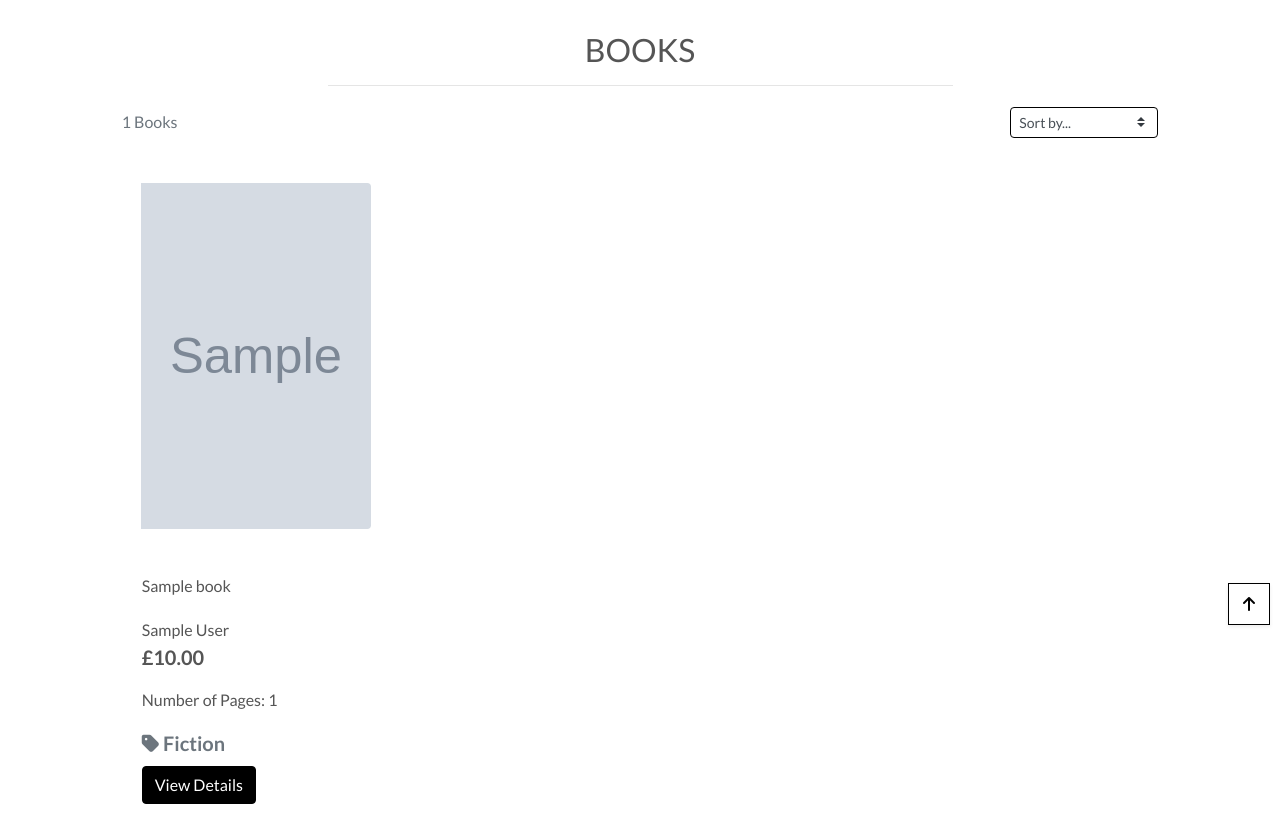
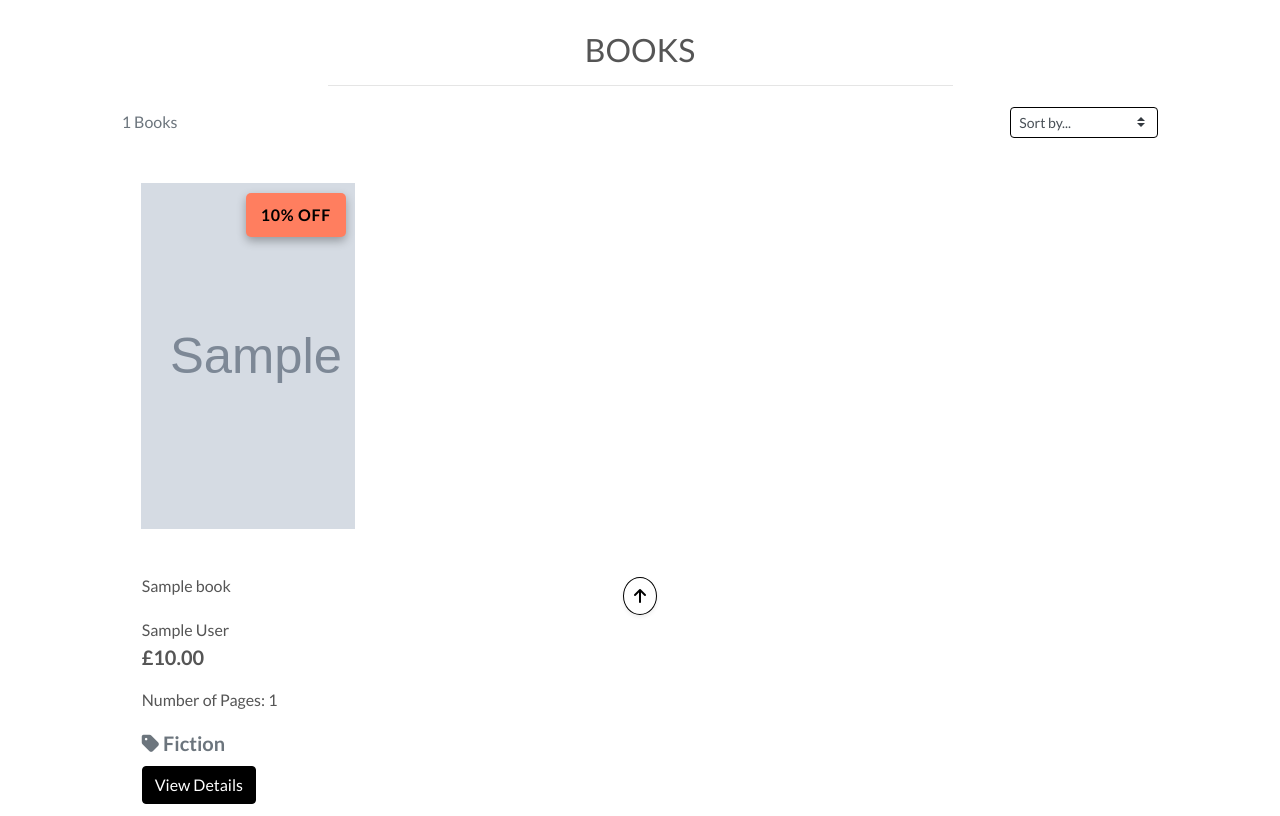
Before and after one commit to paddyw11/paiges-books, a Django app: page /books/ in a window 1280 px wide. Shown: the part 165-981 px from the top of the page. Run offline with Django 3.2, Linux system fonts and the light colour scheme; data comes from the database, SQL or seed files in the repository; tables that the repository leaves empty hold one stand-in row (values such as "Sample post"); grey boxes marked "Sample" are stand-in pictures; parts of the project's set-up code (start-up, migrations or seed data) failed here and were passed over; some libraries are stand-ins or nearby versions.

Commit message:
feat: added offer stickers/tags on books with offer true

```diff
--- a/books/templates/books/books.html
+++ b/books/templates/books/books.html
@@ -55,12 +55,29 @@
                                             <img class="cover" src="{{ book.image.url }}" alt="{{ book.title }}">
                                         </a>
                                         <div class="spine"></div>
+                                        {% if book.offer %}
+                                            <div class="image-flash">
+                                                <p class="offer">10% OFF</p>
+                                            </div>
+                                        {% else %}
+                                            <p> No OFFER</p>
+                                        {% endif %}
                                     {% else %}
                                         <a href="{% url 'book_detail' book.id %}">
                                             <img class="cover" src="{{ MEDIA_URL }}noimage.png" alt="{{ book.title }}">
                                         </a>
                                         <div class="spine"></div>
+                                        {% if book.offer %}
+                                            <div class="image-flash">
+                                                <p class="offer">10% OFF</p>
+                                            </div>
+                                        {% else %}
+                                            <p> No OFFER</p>
+                                        {% endif %}
+
                                     {% endif %}
+
+
                                 </div>
                             </div>
                             <div class="card-body pb-0">
--- a/static/css/base.css
+++ b/static/css/base.css
@@ -100,10 +100,40 @@ body {
 	width:230px;
 
 	position:relative;
+    overflow: hidden;
 
 	-webkit-perspective: 1200px;
 	   -moz-perspective: 1200px;
 	        perspective: 1200px;
+}
+
+.image-flash {
+    position: absolute;
+    top: 10px;  /* Adjust this value to control vertical placement */
+    right: 25px;  /* Adjust this value to control horizontal placement */
+    background-color: #ff7e5f;  /* Bright color to make it pop */
+    color: #fff;
+    font-size: 0.9rem;  /* Smaller font size for a sticker look */
+    font-weight: bold;
+    padding: 5px 10px;
+    border-radius: 5px;  /* Rounded edges for the sticker */
+    z-index: 10;  /* Ensures the sticker is above other content */
+    box-shadow: 0 4px 10px rgba(0,0,0,0.3);  /* A little shadow for depth */
+    text-transform: uppercase;
+    letter-spacing: 0.05em;
+}
+
+.bookWrap .image-flash p {
+    margin: 0;  /* Ensure the text has no margin */
+}
+
+.offer {
+    margin: 0;  /* Remove default margin */
+    font-size: 1rem;  /* Adjust font size as needed */
+    font-weight: bold;  /* Make the text bold */
+    color: rgb(0, 0, 0);  /* White text for contrast */
+    text-align: center;  /* Center the text within the sticker */
+    padding: 5px;  /* Add some padding for better appearance */
 }
 
 .book {
@@ -233,11 +263,24 @@ body {
 
 
 .btt-button {
-	height: 42px;
-	width: 42px;
-	position:fixed;
-	bottom: 10px;
-	right: 10px;
+    position: fixed;
+    bottom: 20px;
+    left: 50%;
+    transform: translateX(-50%);
+    z-index: 999;
+    background-color: white;
+    padding: 10px;
+    border-radius: 50%;
+    box-shadow: 0 4px 10px rgba(0,0,0,0.15);
+}
+
+.btt-link {
+    display: flex;
+    justify-content: center;
+    align-items: center;
+    height: 100%;
+    width: 100%;
+    color: black;
 }
 
 .btt-link,
@@ -357,6 +400,12 @@ input[name='q']::placeholder {
   }
 }
 
+@media (max-width: 576px) {
+    .image-flash {
+        font-size: 0.6rem;
+        padding: 3px 7px;
+    }
+}
 /* Allauth form formatting */
 
 .allauth-form-inner-content p {
```
Also changed, not shown: books/templates/books/offers.html (+14 -0 lines).
